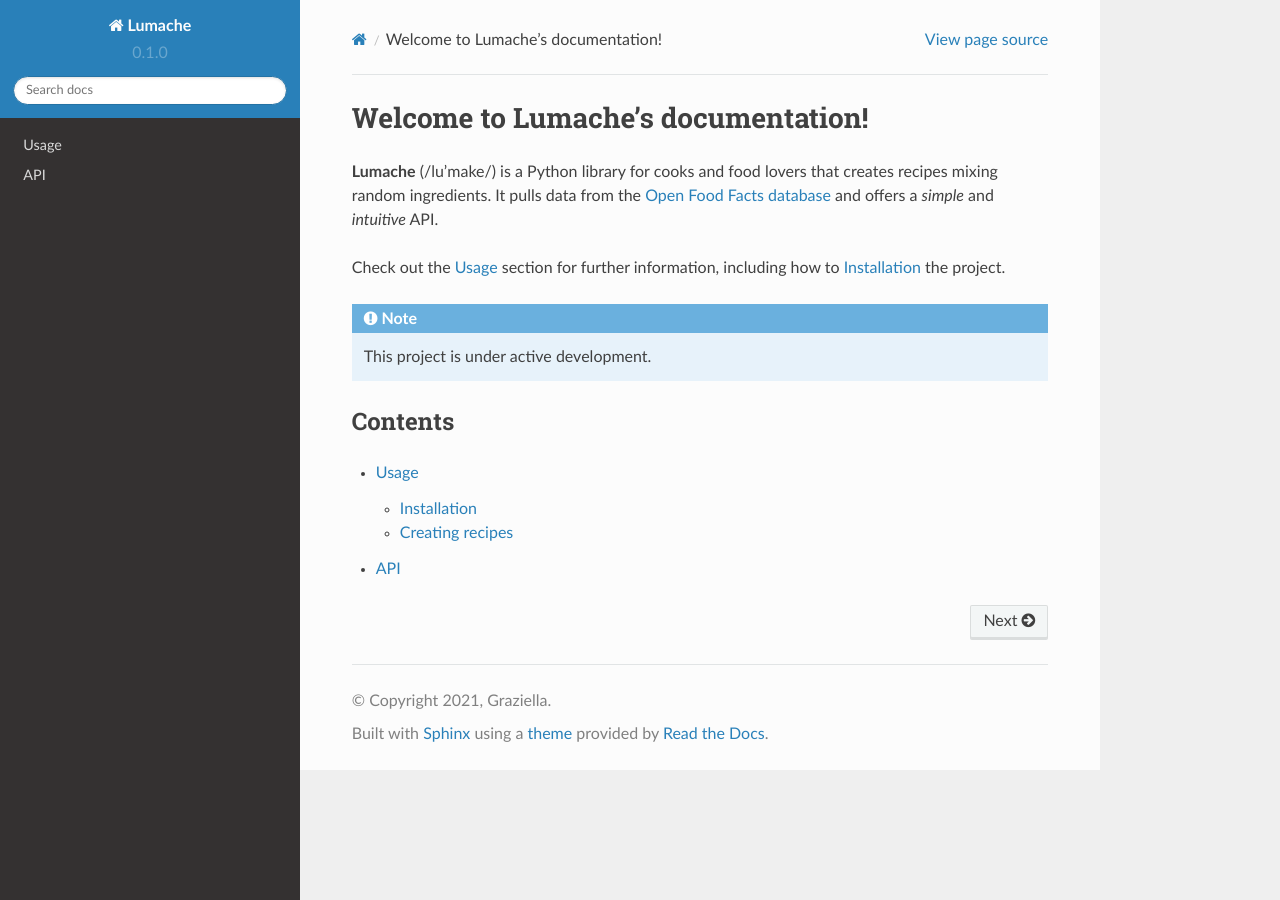
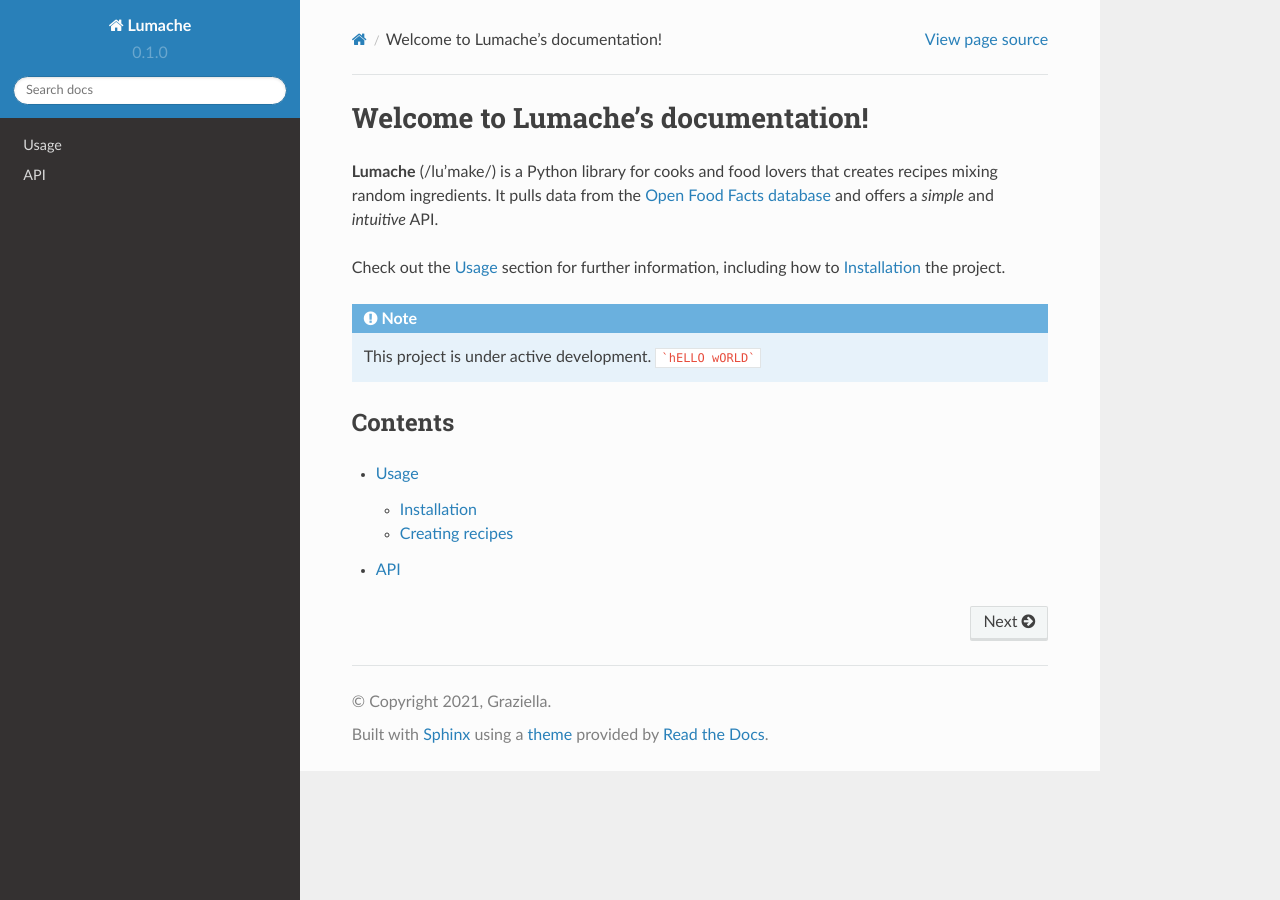
Before and after one commit to MidsummerNight/RTD-tutorial-template, a Sphinx documentation site: the page built from docs/source/index.rst, in a window 1280 px wide. Built offline with Sphinx 7.4.7 and the Read the Docs theme 2.0.0, drawn with Linux system fonts in a browser that asks for light colours.

Commit message:
Update index.rst

````diff
--- a/docs/source/index.rst
+++ b/docs/source/index.rst
@@ -12,6 +12,7 @@ how to :ref:`installation` the project.
 .. note::
 
    This project is under active development.
+   ```hELLO wORLD```
 
 Contents
 --------
````
